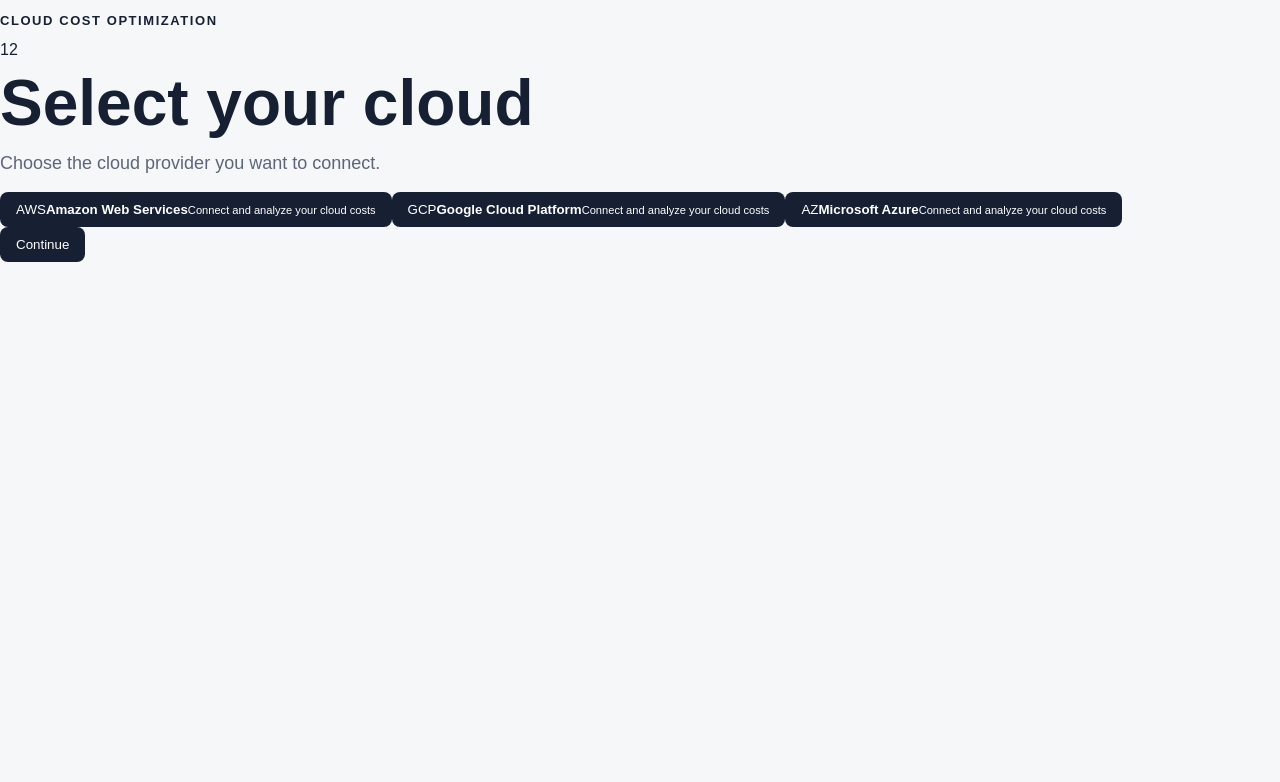
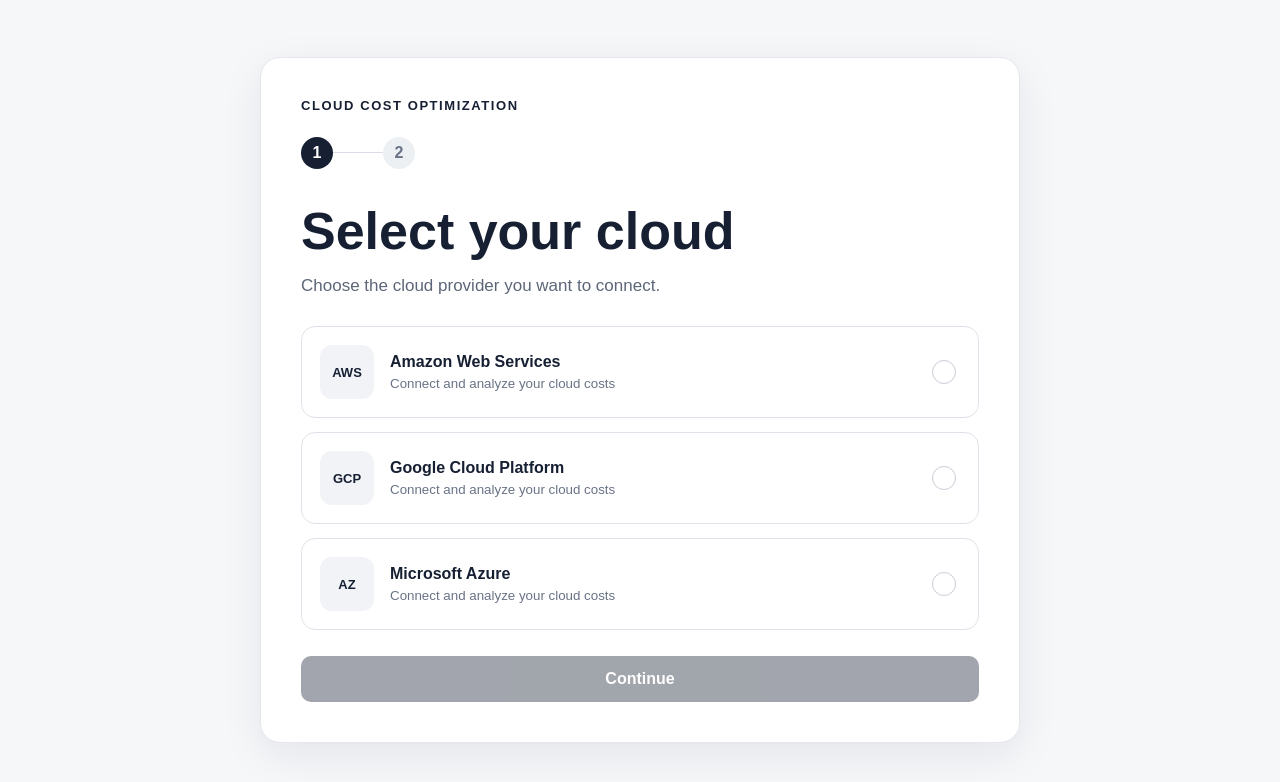
Before and after one commit to hrishinan/cloud-cost-optimazation, a Next.js app in the folder frontend/: page / in a window 1280 px wide. Shown: the top 782 px of the page. Built offline with nearby package versions, Linux system fonts and the light colour scheme.

Commit message:
style: add cloud connection setup UI

```diff
--- a/frontend/app/globals.css
+++ b/frontend/app/globals.css
@@ -1,33 +1,29 @@
 * { box-sizing: border-box; }
-
-body {
-  margin: 0;
-  font-family: Arial, Helvetica, sans-serif;
-  background: #f6f7f9;
-  color: #172033;
-}
-
-.container { max-width: 1120px; margin: 0 auto; padding: 56px 24px; }
-.eyebrow { font-size: 13px; font-weight: 700; text-transform: uppercase; letter-spacing: .12em; }
-h1 { font-size: clamp(36px, 6vw, 64px); line-height: 1; max-width: 800px; margin: 12px 0; }
-.subtitle { color: #5d6678; font-size: 18px; }
-
-.cards { display: grid; grid-template-columns: repeat(3, 1fr); gap: 16px; margin: 40px 0; }
-.card, .panel { background: white; border: 1px solid #e4e7ec; border-radius: 16px; padding: 24px; box-shadow: 0 4px 20px rgba(20,30,50,.04); }
-.card span { display: block; color: #697386; font-size: 14px; margin-bottom: 12px; }
-.card strong { font-size: 30px; }
-
-.panel-header { display: flex; align-items: center; justify-content: space-between; }
-.panel-header h2 { margin-top: 0; }
-.badge { background: #eef2ff; padding: 6px 10px; border-radius: 999px; font-size: 12px; }
-
-.recommendation { display: grid; grid-template-columns: 1fr auto auto; gap: 20px; align-items: center; padding: 18px 0; border-top: 1px solid #edf0f3; }
-.recommendation small { color: #7a8496; }
-.recommendation h3 { margin: 6px 0 0; font-size: 16px; }
-.saving { font-weight: 700; }
-button { border: 0; border-radius: 8px; padding: 10px 16px; background: #172033; color: white; cursor: pointer; }
-
-@media (max-width: 760px) {
-  .cards { grid-template-columns: 1fr; }
-  .recommendation { grid-template-columns: 1fr; gap: 8px; }
-}
+body { margin: 0; font-family: Arial, Helvetica, sans-serif; background: #f6f7f9; color: #172033; }
+button, input, textarea { font: inherit; }
+.setup-container { min-height: 100vh; display: flex; align-items: center; justify-content: center; padding: 40px 20px; }
+.setup-card { width: 100%; max-width: 760px; background: white; border: 1px solid #e4e7ec; border-radius: 20px; padding: 40px; box-shadow: 0 12px 40px rgba(20,30,50,.08); }
+.eyebrow { font-size: 13px; font-weight: 700; text-transform: uppercase; letter-spacing: .12em; margin: 0 0 24px; }
+.steps { display: flex; align-items: center; margin-bottom: 32px; }
+.step { width: 32px; height: 32px; border-radius: 50%; display: grid; place-items: center; background: #edf0f3; color: #697386; font-weight: 700; }
+.step.active { background: #172033; color: white; }
+.step-line { width: 50px; height: 1px; background: #d9dde5; }
+h1 { font-size: clamp(34px, 5vw, 52px); margin: 0 0 12px; }
+.subtitle { color: #5d6678; font-size: 17px; line-height: 1.5; margin: 0 0 28px; }
+.provider-list { display: grid; gap: 14px; }
+.provider { width: 100%; display: grid; grid-template-columns: 54px 1fr 28px; gap: 16px; align-items: center; text-align: left; background: white; color: #172033; border: 1px solid #dfe3e9; border-radius: 14px; padding: 18px; cursor: pointer; }
+.provider:hover, .provider.selected { border-color: #172033; box-shadow: 0 4px 16px rgba(20,30,50,.08); }
+.provider-logo { width: 54px; height: 54px; border-radius: 12px; display: grid; place-items: center; background: #f1f3f6; font-weight: 800; font-size: 13px; }
+.provider strong, .provider small { display: block; }
+.provider small { color: #697386; margin-top: 5px; }
+.radio { width: 24px; height: 24px; border: 1px solid #c8cdd6; border-radius: 50%; display: grid; place-items: center; }
+.provider.selected .radio { background: #172033; color: white; border-color: #172033; }
+.primary-button { width: 100%; margin-top: 26px; border: 0; border-radius: 10px; padding: 14px; background: #172033; color: white; font-weight: 700; cursor: pointer; }
+.primary-button:disabled { opacity: .4; cursor: not-allowed; }
+.back-button { border: 0; background: transparent; padding: 0; margin-bottom: 24px; color: #5d6678; cursor: pointer; }
+.form { display: grid; gap: 18px; }
+.form label { display: grid; gap: 8px; font-size: 14px; font-weight: 700; }
+.form input, .form textarea { width: 100%; border: 1px solid #d9dde5; border-radius: 9px; padding: 13px 14px; outline: none; }
+.form input:focus, .form textarea:focus { border-color: #172033; }
+.security-note { color: #697386; font-size: 12px; line-height: 1.5; margin-top: 16px; }
+@media (max-width: 600px) { .setup-card { padding: 28px 20px; } }
```
